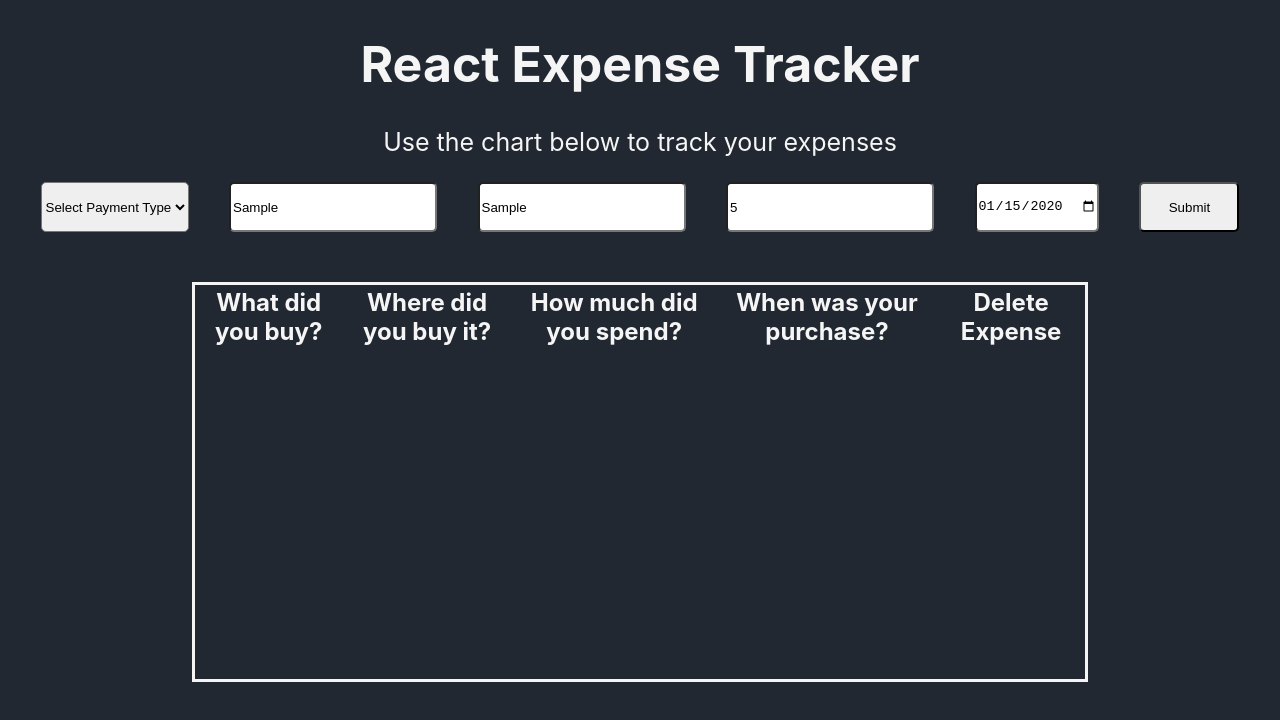
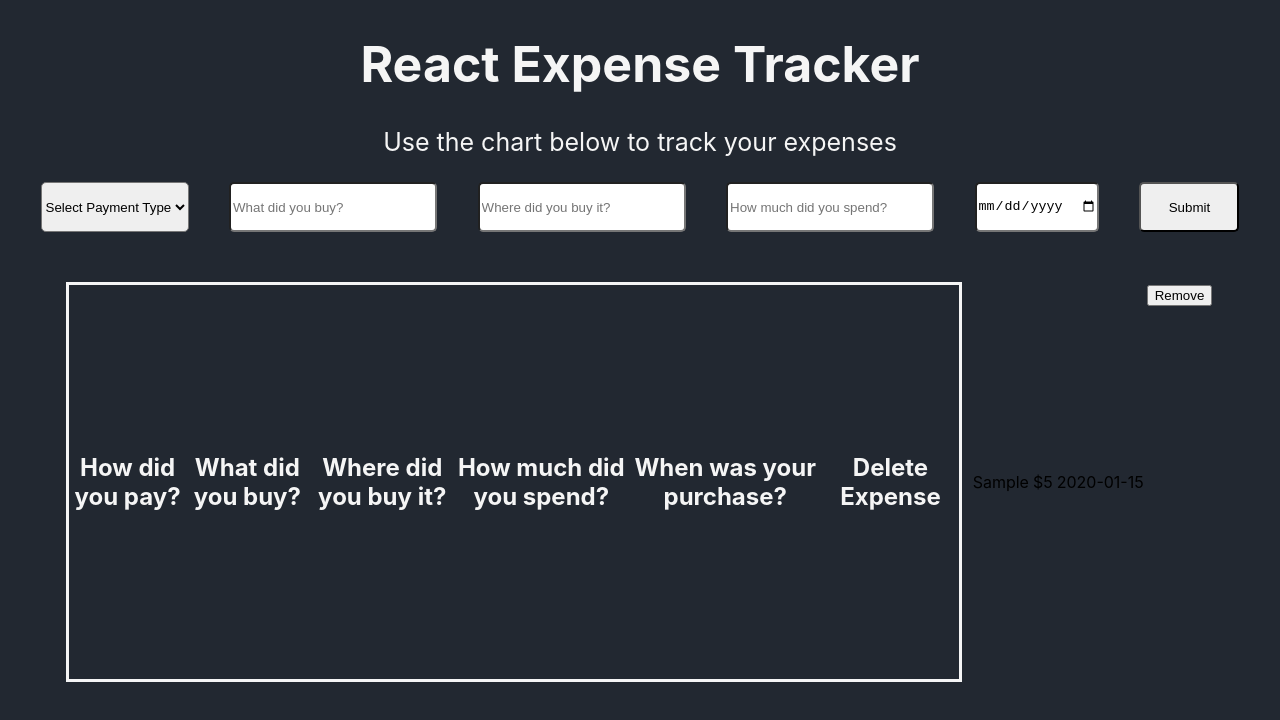
Before and after one commit to Trevorton27/cesarPrzReactExpenseTracker, a React (Create React App) app: page / in a window 1280 px wide. Both pictures are taken after typing "Sample", "Sample", "5", "2020-01-15" into the empty fields and a click on the input 1189 px from the left and 207 px from the top of the page. Shown: the top 720 px of the page. Built offline with nearby package versions, Linux system fonts and the light colour scheme.

Commit message:
On submit button fix

```diff
--- a/src/App.css
+++ b/src/App.css
@@ -1,5 +1,9 @@
 .App {
 	text-align: center;
+}
+
+.expense-tableData {
+	color: white;
 }
 
 .expense-form {
--- a/src/App.js
+++ b/src/App.js
@@ -33,6 +33,7 @@ class App extends React.Component {
 
         expenses.push({
           payType: this.state.payType,
+          itemBought: this.state.itemBought,
           payLocation: this.state.payLocation,
           amountSpent: this.state.amountSpent,
           dateOfPurchase: this.state.dateOfPurchase,
@@ -64,7 +65,7 @@ class App extends React.Component {
           newPayLocation={this.state.payLocation}
           newAmountSpent={this.state.amountSpent}
           newDateOfPurchase={this.state.dateOfPurchase}
-          expenses
+          removeExpense={this.state.delete}
         />
         <ExpenseTable expenses={this.state.expenses} />
       </div>
--- a/src/components/ExpenseForm.js
+++ b/src/components/ExpenseForm.js
@@ -22,6 +22,7 @@ class ExpenseForm extends React.Component {
                     style={{width: 200, borderRadius: 5,}}
                     type= 'text'
                     placeholder='What did you buy?'
+                    value={this.props.newItemBought}
                     onChange={this.props.handleChange}
                     />
                 <input
@@ -29,17 +30,20 @@ class ExpenseForm extends React.Component {
                     style={{width: 200, borderRadius: 5}}
                     type='text'
                     placeholder= 'Where did you buy it?'
+                    value={this.props.newPayLocation}
                     onChange={this.props.handleChange} ></input>
                 <input
                     name='amountSpent'
                     style={{width: 200, borderRadius: 5}}
                     type='number'
                     placeholder='How much did you spend?'
+                    value={this.props.newAmountSpent}
                     onChange={this.props.handleChange} ></input>
                 <input
                     name='dateOfPurchase'
                     style={{borderRadius: 5}}
                     type='date'
+                    value={this.props.newDateOfPurchase}
                     onChange={this.props.handleChange}
                     />
                 <input
--- a/src/components/ExpenseTable.js
+++ b/src/components/ExpenseTable.js
@@ -9,6 +9,7 @@ class ExpenseTable extends React.Component {
             <table className='table-data'>
                 <thead>
                 <tr>
+                    <th id='payType'>How did you pay?</th>
                     <th id='itemPurchased'>What did you buy?</th>
                     <th id='placeOfPurchase'>Where did you buy it?</th>
                     <th id='amountSpent' >How much did you spend?</th>
@@ -16,11 +17,18 @@ class ExpenseTable extends React.Component {
                     <th>Delete Expense</th>
                 </tr>
                 </thead>
+            </table>
+            <table className='expense-table-data'>
                 <tbody>
                     {expenses.map(expense => {
                         return(
                             <tr>
-                                <td>{expense.payType}</td>
+                                <td> {expense.payType} </td>
+                                <td> {expense.itemPurchased} </td>
+                                <td> {expense.payLocation} </td>
+                                <td> ${expense.amountSpent} </td>
+                                <td> {expense.dateOfPurchase} </td>
+                                <button>Remove</button>
                             </tr>
                         )
                     })}
```
Also changed, not shown: 1 other file (tests, documents, lock files or other folders). Lines whose indentation alone changed are shown as unchanged.
